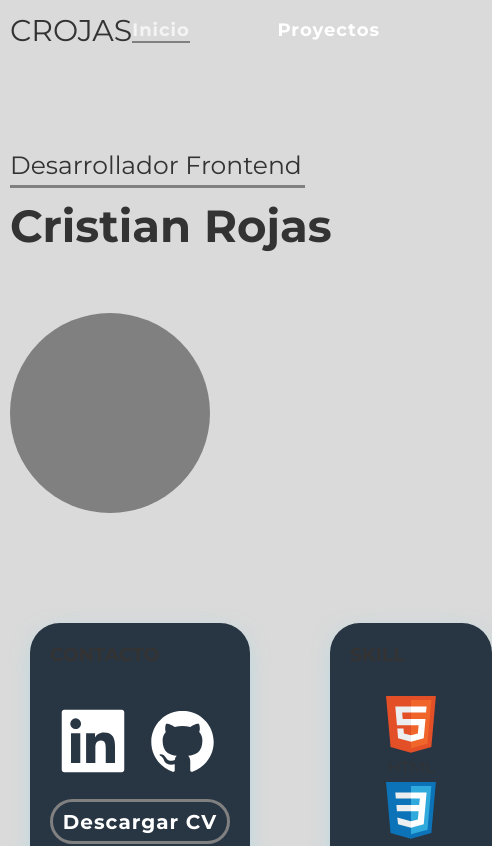
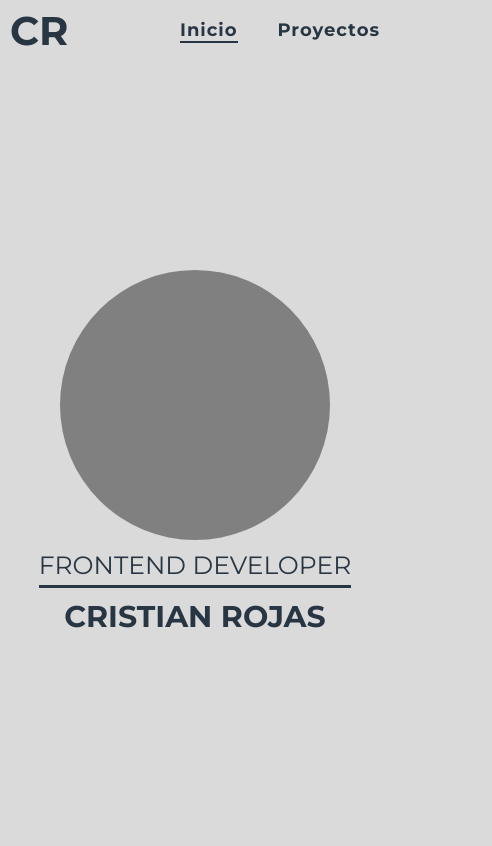
Before and after one commit to cristiandrc/cristiandrc.github.io, a React app: page / in a window 390 px wide. Shown: the top 846 px of the page, 492 px wide, since content can reach past the window. Built offline with nearby package versions, Linux system fonts and the light colour scheme.

Commit message:
Estilos mobile Home

```diff
--- a/src/components/Header.jsx
+++ b/src/components/Header.jsx
@@ -1,6 +1,6 @@
 import React, { useRef } from "react";
 import { Link } from "../style/Header";
-import { HeaderStyle, Div, Nav } from "../style/Header";
+import { HeaderStyle, Logo, Div, Nav } from "../style/Header";
 const Header = () => {
   const Home = useRef();
   const Project = useRef();
@@ -14,7 +14,7 @@ const Header = () => {
   return (
     <HeaderStyle>
       <Div>
-        <p>CROJAS</p>
+        <Logo to="/">CR</Logo>
         <Nav>
           <ul>
             <li>
--- a/src/components/Hero.jsx
+++ b/src/components/Hero.jsx
@@ -1,14 +1,13 @@
 import React from "react";
 
-import { Div, H2, Pw, P, Image } from "../style/Hero";
+import { Div, Name, Pw, DivTitle, Image } from "../style/Hero";
 const Hero = () => {
   return (
     <Div>
-      <div>
-        <Pw>Desarrollador Frontend</Pw>
-        <H2>Cristian Rojas</H2>
-        <P>{/* Hola, <br /> Soy un desarrollador web junior. */}</P>
-      </div>
+      <DivTitle>
+        <Pw>FRONTEND DEVELOPER</Pw>
+        <Name>CRISTIAN ROJAS</Name>
+      </DivTitle>
       <Image src="" alt="" />
     </Div>
   );
--- a/src/style/Contact.js
+++ b/src/style/Contact.js
@@ -3,10 +3,14 @@ import styled from "styled-components";
 export const Div = styled.div`
   width: 100%;
   height: 100%;
+  max-height: 355px;
   background-color: #283543;
   padding: 20px;
   border-radius: 30px;
   box-shadow: 0 5px 25px -8px rgb(97 218 250 / 50%);
+  h3 {
+    color: white;
+  }
 `;
 
 export const DivA = styled.div`
@@ -23,7 +27,7 @@ export const A = styled.a`
   padding-top: 30px;
   transition: 0.4s ease;
   &:hover {
-    color: blue;
+    color: #dadada;
   }
 `;
 
@@ -37,13 +41,13 @@ export const Cv = styled.a`
   font-weight: bold;
   text-decoration: none;
   border-radius: 25px;
-  border: solid gray 3px;
+  border: solid #dadada 3px;
   text-align: center;
   margin: 10px auto;
   transition: 0.4s ease;
   letter-spacing: 1px;
   &:hover {
-    background-color: gray;
+    background-color: #dadada;
     color: #283543;
   }
 `;
--- a/src/style/Footer.js
+++ b/src/style/Footer.js
@@ -8,6 +8,7 @@ export const FooterStyle = styled.footer`
   display: flex;
   justify-content: space-between;
   align-items: center;
-  border-top: solid 1px gray;
+  border-top: solid 1px #283543;
   padding: 0 10px;
+  color: #283543;
 `;
--- a/src/style/GlobalStyles.js
+++ b/src/style/GlobalStyles.js
@@ -14,7 +14,7 @@ html {
 
 ul, li, h1, h2, h3, p, button {
         margin: 0;
-        color: #333;
+        color: #283543;
 }
 
 ul {
--- a/src/style/Header.js
+++ b/src/style/Header.js
@@ -21,6 +21,13 @@ export const Div = styled.div`
   }
 `;
 
+export const Logo = styled(LinkRouter)`
+  font-size: 40px;
+  text-decoration: none;
+  font-weight: bold;
+  color: #283543;
+`;
+
 export const Link = styled(LinkRouter)`
   position: relative;
   color: white;
@@ -29,8 +36,9 @@ export const Link = styled(LinkRouter)`
   font-weight: 700;
   font-size: 18px;
   letter-spacing: 1px;
+  color: #283543;
   &[aria-current] {
-    color: #f4f4f4;
+    /* color: #333; */
 
     &::after {
       content: " ";
@@ -39,7 +47,7 @@ export const Link = styled(LinkRouter)`
       height: 2px;
       left: 0;
       bottom: -2px;
-      background-color: gray;
+      background-color: #283543;
     }
   }
 `;
@@ -52,4 +60,8 @@ export const Nav = styled.nav`
     display: flex;
     justify-content: space-between;
   }
+
+  @media (max-width: 400px) {
+    width: 200px;
+  }
 `;
--- a/src/style/Hero.js
+++ b/src/style/Hero.js
@@ -4,20 +4,42 @@ export const Div = styled.div`
   width: 100%;
   display: flex;
   justify-content: space-between;
+  align-items: center;
   flex-wrap: wrap;
-  padding: 0 10px;
+  padding: 0 30px;
+
+  @media (max-width: 725px) {
+    flex-direction: column-reverse;
+    align-items: center;
+    justify-content: center;
+    min-height: calc(100vh - 60px);
+    padding: 0;
+  }
 `;
-export const H2 = styled.h2`
+
+export const DivTitle = styled.div`
+  display: flex;
+  flex-direction: column;
+  justify-content: center;
+`;
+export const Name = styled.h1`
   font-size: 45px;
-  margin-bottom: 60px;
+  text-align: center;
+  @media (max-width: 400px) {
+    font-size: 30px;
+  }
 `;
 
 export const Pw = styled.p`
-  font-size: 25px;
-  width: 295px;
-  border-bottom: 3px solid gray;
+  font-size: 30px;
+  width: 100%;
+  border-bottom: 3px solid #283543;
   padding-bottom: 5px;
   margin: 10px 0 10px;
+  text-align: center;
+  @media (max-width: 400px) {
+    font-size: 25px;
+  }
 `;
 
 export const P = styled.p`
@@ -40,8 +62,8 @@ export const A = styled.a`
 `;
 
 export const Image = styled.div`
-  width: 200px;
-  height: 200px;
+  width: 270px;
+  height: 270px;
   border-radius: 50%;
   background: gray;
 `;
--- a/src/style/Home.js
+++ b/src/style/Home.js
@@ -8,9 +8,15 @@ export const Div = styled.div`
   grid-template-columns: 1fr 1fr;
   justify-items: center;
   align-items: center;
+  grid-row: auto;
   gap: 80px;
   padding: 30px;
-  margin: 80px 0;
+  margin: 50px 0;
   width: 100%;
   /* height: 200px; */
+
+  @media (max-width: 725px) {
+    grid-template-columns: 1fr;
+    grid-template-rows: 1fr 1fr;
+  }
 `;
--- a/src/style/Layout.js
+++ b/src/style/Layout.js
@@ -15,4 +15,8 @@ export const Section = styled.section`
   padding-top: 80px;
   /* display: grid;
   place-items: center; */
+
+  @media (max-width: 725px) {
+    padding: 0;
+  }
 `;
--- a/src/style/Skills.js
+++ b/src/style/Skills.js
@@ -1,12 +1,15 @@
 import styled from "styled-components";
-
 export const Div = styled.div`
   width: 100%;
-  height: 275px;
+  min-height: 275px;
   background-color: #283543;
   padding: 20px;
   border-radius: 30px;
   box-shadow: 0 5px 25px -8px rgb(97 218 250 / 50%);
+  p,
+  h3 {
+    color: white;
+  }
 `;
 export const Ul = styled.ul`
   width: 100%;
@@ -23,4 +26,8 @@ export const Li = styled.li`
   /* width: 50px; */
   min-width: 82px;
   margin: 0 20px 5px;
+
+  @media (max-width: 400px) {
+    width: 59px;
+  }
 `;
```
